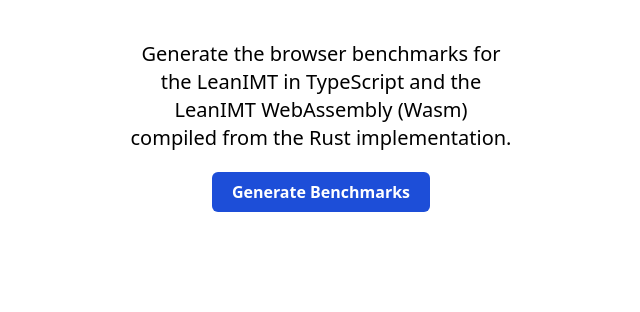
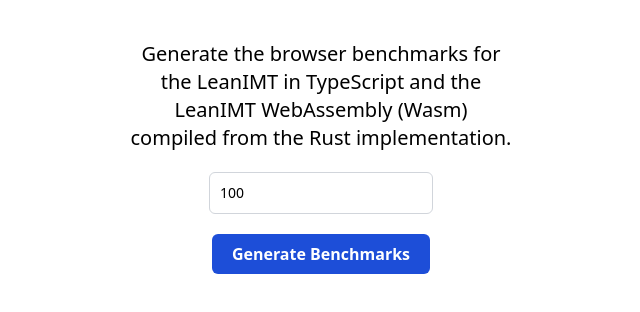
Before and after one commit to vplasencia/leanimt-rs, a React (Vite) app in the folder leanimt-browser-benchmarks/: page /browser in a window 1280 px wide. Shown: the top 312 px of the page, without its empty margins (319-959 px from the left). Built offline with nearby package versions, Linux system fonts and the light colour scheme.

Commit message:
feat: get the number of iterations from the ui

```diff
--- a/leanimt-browser-benchmarks/src/pages/Browser.tsx
+++ b/leanimt-browser-benchmarks/src/pages/Browser.tsx
@@ -6,9 +6,10 @@ import Table from "../components/Table"
 
 export default function Browser() {
   const [tableInfo, setTableInfo] = useState()
+  const [samples, setSamples] = useState(100)
 
-  const renderTable = async () => {
-    const benchmarksInfo = await generateBenchmarks()
+  const getTableInfo = async () => {
+    const benchmarksInfo = await generateBenchmarks(samples)
     setTableInfo(benchmarksInfo as any)
   }
 
@@ -32,12 +33,26 @@ export default function Browser() {
           Generate the browser benchmarks for the LeanIMT in TypeScript and the
           LeanIMT WebAssembly (Wasm) compiled from the Rust implementation.
         </div>
-        <button
-          onClick={renderTable}
-          className="mt-5 rounded-md bg-blue-700 py-2 px-5 font-semibold hover:bg-blue-600 transition-colors duration-150 text-white"
-        >
-          Generate Benchmarks
-        </button>
+        <div className="w-fit mt-5 flex flex-col justify-center items-center">
+          <input
+            type="number"
+            id="number-input"
+            aria-describedby="helper-text-explanation"
+            className="border border-gray-300 text-sm rounded-md focus:ring-blue-500 focus:border-blue-500 block p-2.5"
+            placeholder="1234"
+            defaultValue={100}
+            min={0}
+            required
+            onChange={(e) => setSamples(parseInt(e.target.value))}
+          />
+
+          <button
+            onClick={getTableInfo}
+            className="mt-5 rounded-md bg-blue-700 py-2 px-5 font-semibold hover:bg-blue-600 transition-colors duration-150 text-white"
+          >
+            Generate Benchmarks
+          </button>
+        </div>
       </div>
       <div>
         {tableInfo ? (
--- a/leanimt-browser-benchmarks/src/utils/generate-benchmarks.ts
+++ b/leanimt-browser-benchmarks/src/utils/generate-benchmarks.ts
@@ -19,8 +19,7 @@ const generateTable = (task: Task) => {
   }
 }
 
-export async function generateBenchmarks() {
-  const samples = 100
+export async function generateBenchmarks(samples: number) {
 
   const bench = new Bench({ time: 0, iterations: samples })
 
```
